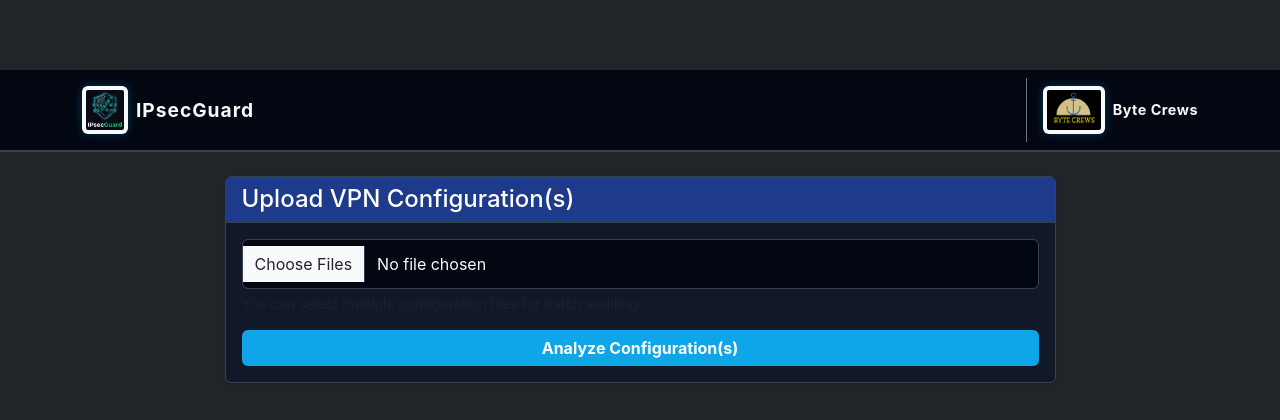
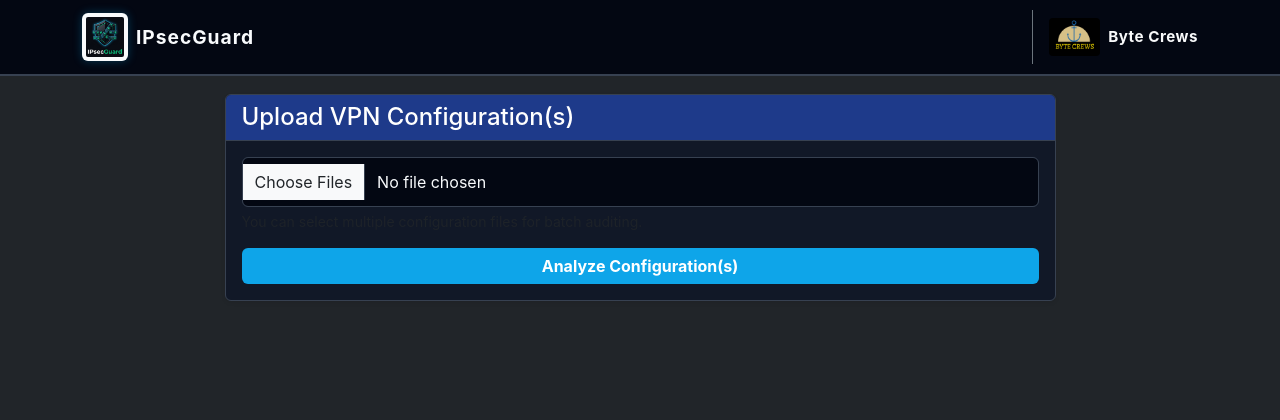
Before and after one commit to ajinkyagade05-star/IPsecGuard-, a Flask app: page /analyzer in a window 1280 px wide. Shown: the top 420 px of the page. Run offline with Flask 3, Linux system fonts and the light colour scheme; some libraries are stand-ins or nearby versions.

Commit message:
Updated index.html

```diff
--- a/templates/index.html
+++ b/templates/index.html
@@ -9,21 +9,27 @@
     <script src="https://cdnjs.cloudflare.com/ajax/libs/html2pdf.js/0.10.1/html2pdf.bundle.min.js"></script>
 </head>
 <body class="bg-dark text-light">
-
-    <nav class="navbar navbar-dark bg-black border-bottom border-secondary">
-        <div class="container">
-            <!-- IPsecGuard Custom Logo (LEFT SIDE FIXED) -->
+    <nav class="navbar navbar-expand-lg navbar-dark bg-black border-bottom border-secondary fixed-top">
+    <div class="container">
+        <!-- LEFT SIDE: IPsecGuard Logo & Text -->
         <a class="navbar-brand fw-bold d-flex align-items-center gap-2" href="/">
             <img src="{{ url_for('static', filename='IPsecGuard_logo.png') }}" alt="IPsecGuard Logo" class="nav-logo">
             <span style="letter-spacing: 1px; font-size: 1.2rem; color: #f8fafc;">IPsecGuard</span>
         </a>
-            <!-- Byte Crews Logo -->
-<span class="navbar-text ms-lg-3 border-start border-secondary ps-lg-3 mt-2 mt-lg-0 d-flex align-items-center">
-    <img src="{{ url_for('static', filename='byte_crews_logo.png') }}" alt="Byte Crews Logo" class="nav-logo me-2">
-    <span class="fw-bold text-light" style="font-size: 0.9rem; letter-spacing: 0.5px;">Byte Crews</span>
-</span>
+
+        <button class="navbar-toggler" type="button" data-bs-toggle="collapse" data-bs-target="#navbarNav">
+            <span class="navbar-toggler-icon"></span>
+        </button>
+
+        <!-- RIGHT SIDE: Navigation & Byte Crews Logo -->
+        <div class="collapse navbar-collapse justify-content-end" id="navbarNav">
+            <span class="navbar-text ms-lg-3 border-start border-secondary ps-lg-3 mt-2 mt-lg-0 d-flex align-items-center gap-2">
+                <img src="{{ url_for('static', filename='byte_crews_logo.png') }}" alt="Byte Crews Logo" style="height: 38px; width: auto; object-fit: contain; border-radius: 4px;">
+                <span class="fw-bold text-light" style="font-size: 0.95rem; letter-spacing: 0.5px;">Byte Crews</span>
+            </span>
         </div>
-    </nav>
+    </div>
+</nav>
 
     <div class="container mt-4 mb-5">
         <div class="row justify-content-center">
```
Also changed, not shown: instance/ipsecguard.db.
